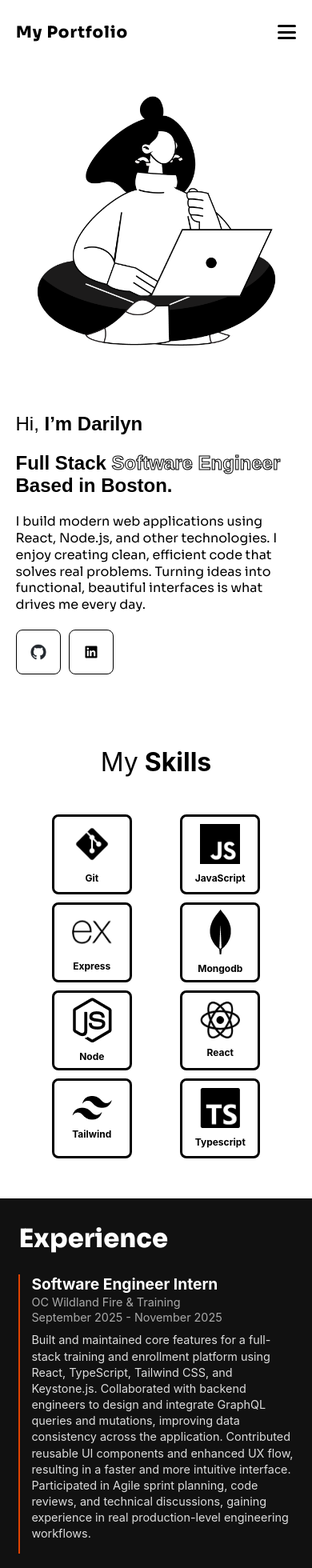
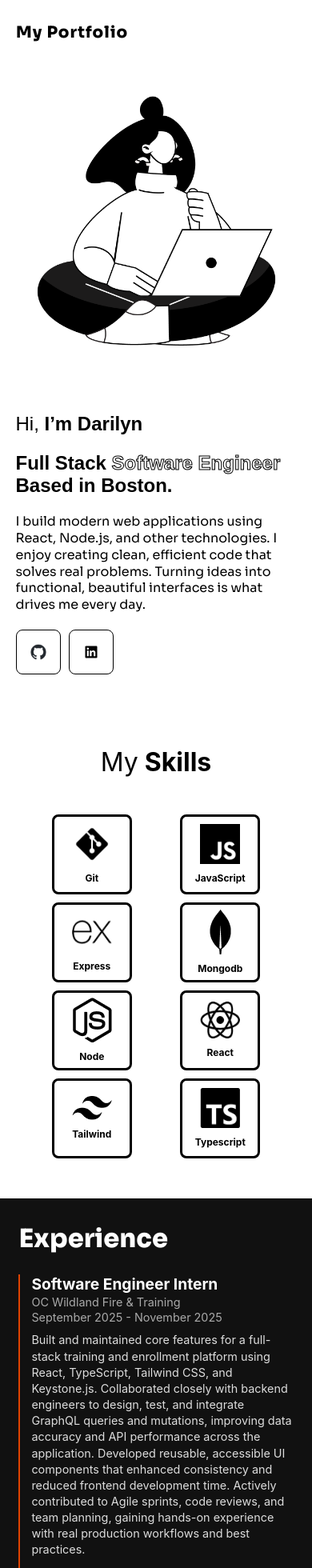
Before and after one commit to DarilynP/portfolio, a React (Create React App) app: page / in a window 390 px wide. Shown: the top 1960 px of the page at 80% size. Built offline with nearby package versions, Linux system fonts and the light colour scheme.

Commit message:
header css

```diff
--- a/src/components/Experience.jsx
+++ b/src/components/Experience.jsx
@@ -7,7 +7,7 @@ const experiences = [
     company: "OC Wildland Fire & Training",
     period: "September 2025 - November 2025",
     description:
-      "Built and maintained core features for a full-stack training and enrollment platform using React, TypeScript, Tailwind CSS, and Keystone.js. Collaborated with backend engineers to design and integrate GraphQL queries and mutations, improving data consistency across the application. Contributed reusable UI components and enhanced UX flow, resulting in a faster and more intuitive interface. Participated in Agile sprint planning, code reviews, and technical discussions, gaining experience in real production-level engineering workflows.",
+      "Built and maintained core features for a full-stack training and enrollment platform using React, TypeScript, Tailwind CSS, and Keystone.js. Collaborated closely with backend engineers to design, test, and integrate GraphQL queries and mutations, improving data accuracy and API performance across the application. Developed reusable, accessible UI components that enhanced consistency and reduced frontend development time. Actively contributed to Agile sprints, code reviews, and team planning, gaining hands-on experience with real production workflows and best practices.",
   },
 
   {
@@ -15,7 +15,7 @@ const experiences = [
     company: "Labcorp",
     period: "July 2021 - Present",
     description:
-      "Collect and process high-volume blood and specimen samples while ensuring accuracy in patient identification, labeling, and documentation. Communicate clearly and compassionately with patients of all ages and backgrounds, helping ease discomfort and anxiety during procedures. Maintain strict compliance with HIPAA, biosafety protocols, and infection control standards. Consistently recognized by supervisors and patients for professionalism, attention to detail, and strong reliability in fast-paced medical environments.",
+      "Collect and process high-volume blood and specimen samples while maintaining strict accuracy in patient identification, labeling, and electronic documentation. Provide compassionate care by communicating clearly with patients and helping reduce anxiety during procedures. Follow all HIPAA, biosafety, and infection-control protocols to ensure a safe and compliant clinical environment. Recognized for reliability, professionalism, and delivering consistently high-quality results in fast-paced medical settings.",
   },
 ];
 
--- a/src/styles/Header.css
+++ b/src/styles/Header.css
@@ -6,9 +6,12 @@
   height: 80px;
   background-color: white;
   color: black;
-  display: grid;
-  grid-template-columns: 1fr auto 1fr;
+
+  /* CHANGED: grid → flex  */
+  display: flex;
+  justify-content: space-between;
   align-items: center;
+
   padding: 0 40px;
   z-index: 1000;
 }
@@ -25,6 +28,10 @@
 .header__nav {
   display: flex;
   align-items: center;
+
+  /* NEW: centers nav in desktop */
+  flex: 1;
+  justify-content: center;
 }
 
 .header__nav-container {
@@ -65,7 +72,9 @@
   text-decoration: none;
   font-weight: 500;
   font-size: 18px;
-  justify-self: end;
+
+  /* NEW: ensures Resume stays on the right */
+  margin-left: auto;
 }
 
 .resume__button:hover {
@@ -79,15 +88,12 @@
 
 /* ===== HAMBURGER ICON ===== */
 .header__vector {
-  display: none;
-  flex-direction: column;
-  justify-content: space-between;
-  width: 25px;
-  height: 18px;
-  cursor: pointer;
-  z-index: 1100;
+  /* NEW: hamburger sits on top, NOT in flex flow */
+  position: absolute;
+  right: 40px;
+  top: 26px;
+  display: none; /* stays hidden on desktop */
 }
-
 .header__vector span {
   display: block;
   height: 3px;
@@ -133,6 +139,8 @@
   .header {
     position: static;
     padding: 10px 20px;
+
+    /* NEW: flex is perfect for mobile too */
     display: flex;
     justify-content: space-between;
   }
@@ -140,6 +148,7 @@
   /* Show hamburger */
   .header__vector {
     display: flex;
+    position: static;
   }
 
   /* Hide nav by default */
@@ -156,6 +165,10 @@
     pointer-events: none;
     transform: translateY(-10px);
     transition: all 0.3s ease;
+
+    /* REMOVE desktop flex centering on mobile */
+    flex: none;
+    justify-content: flex-start;
   }
 
   .header__nav.active .resume__button {
```
